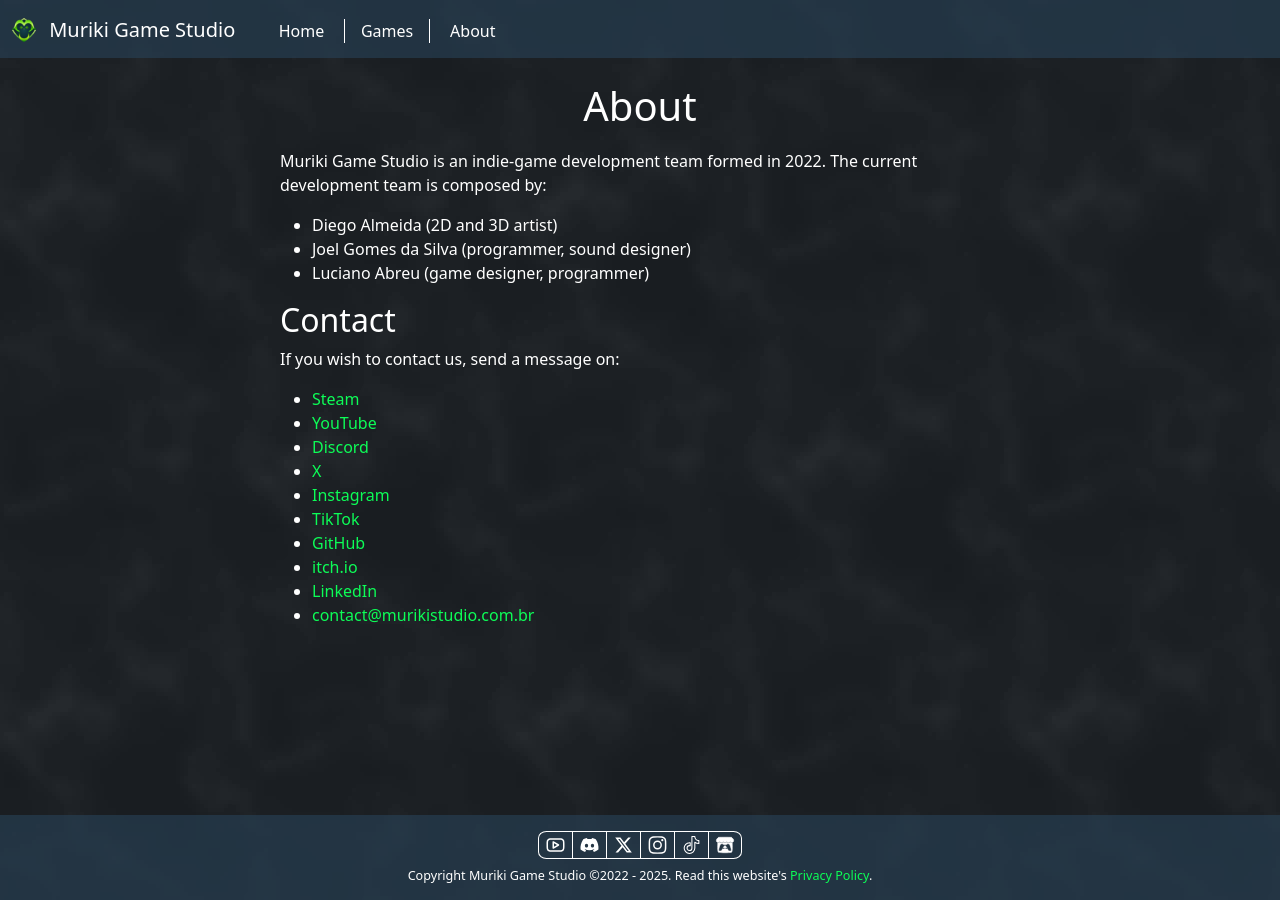
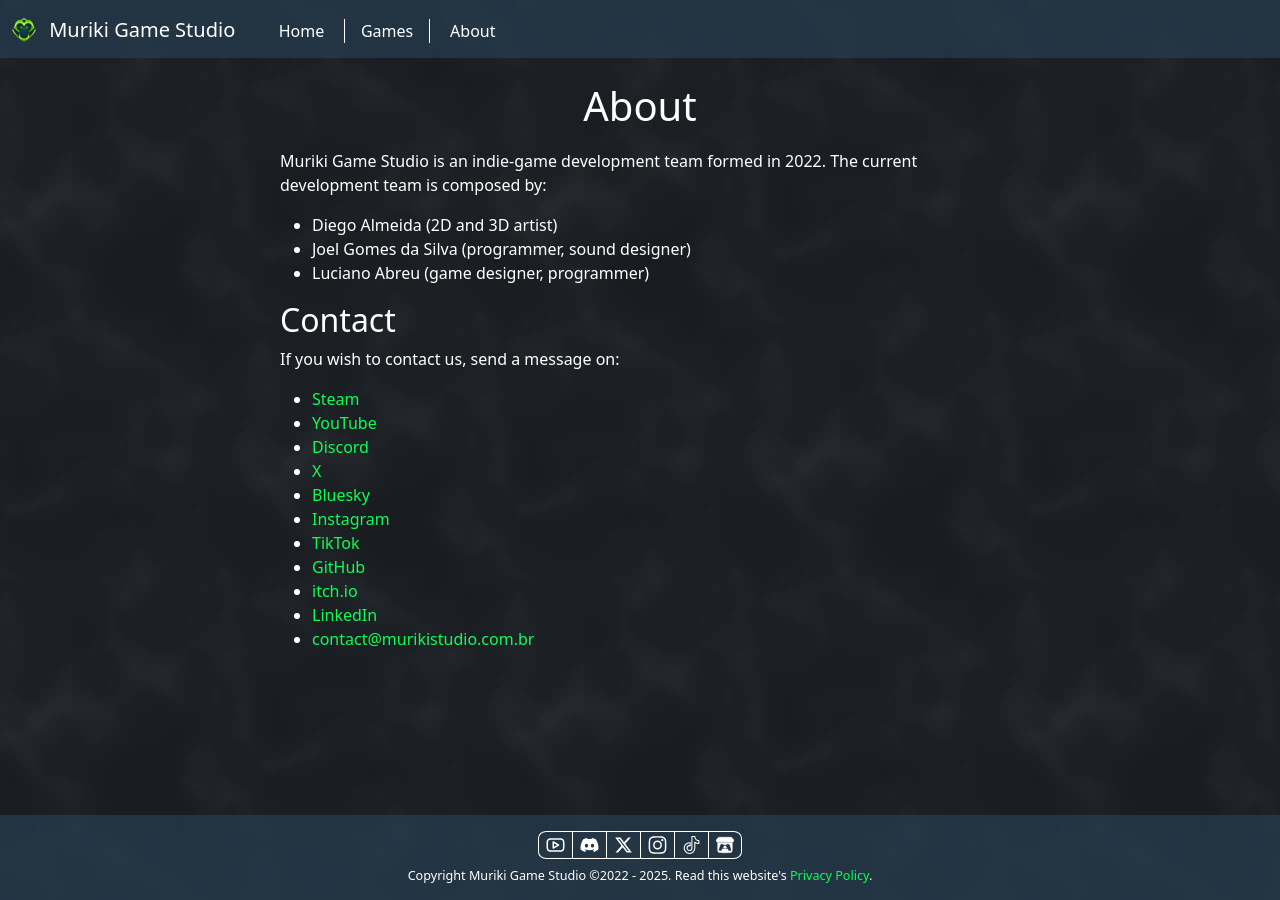
Before and after one commit to murikistudio/murikistudio.com.br, a Jekyll site: the page built from pages/about.md, in a window 1280 px wide. Built offline with Jekyll 4.4.1, drawn with Linux system fonts in a browser that asks for light colours.

Commit message:
Update contact.yml

```diff
--- a/_data/contact.yml
+++ b/_data/contact.yml
@@ -14,6 +14,10 @@
   icon: x
   show_on_footer: true
   url: "https://x.com/murikistudio"
+- name: Bluesky
+  icon: bluesky
+  show_on_footer: false
+  url: "https://bsky.app/profile/murikistudio.bsky.social"
 - name: Instagram
   icon: instagram
   show_on_footer: true
```
